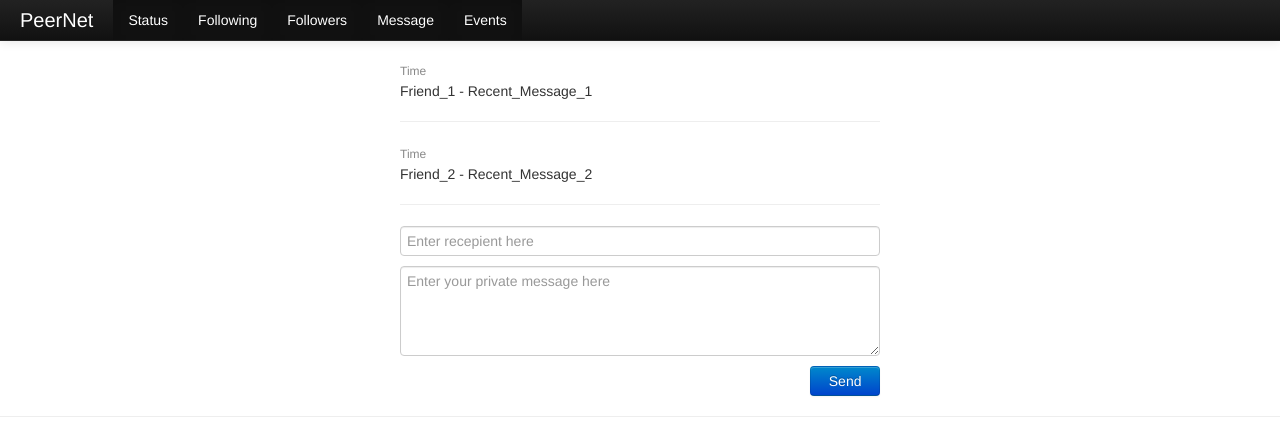
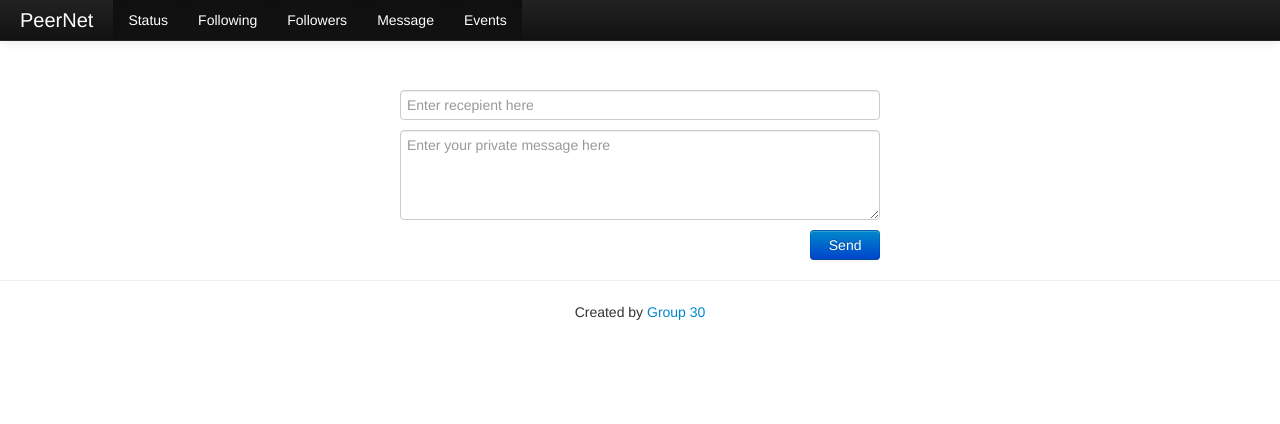
Before and after one commit to gaohao/peernet-client, a Node project: template views/messages.jade in a window 1280 px wide. Shown: the top 424 px of the page. Run offline with Node 20 templates, Linux system fonts and the light colour scheme; the template is opened without the code that fills it, so the values that code supplies are empty.

Commit message:
Add frontend logic for messages.

```diff
--- a/views/messages.jade
+++ b/views/messages.jade
@@ -6,10 +6,13 @@ block content
     div(class='row-fluid')
         div(class='span12')
             div(style='margin: 0px auto; width: 480px;')
-                each i in ["Friend_1 - Recent_Message_1", "Friend_2 - Recent_Message_2"]
-                    span(style='font-size:12px; color: #888; padding:5px padding-left: 10px;') Time
-                    p=i
-                    hr
+                #messages
+                    for message in messages
+                        hr
+                        span(style='font-size:12px; color: #888; padding:5px padding-left: 10px;')=message.time
+                        br
+                        span(style='font-size:12px; color: #888; padding:5px padding-left: 10px;')=message.from
+                        p=message.text
     div(class='row-fluid')
         div(class='span12')
             div(style='margin: 0px auto; width: 480px;')
```
